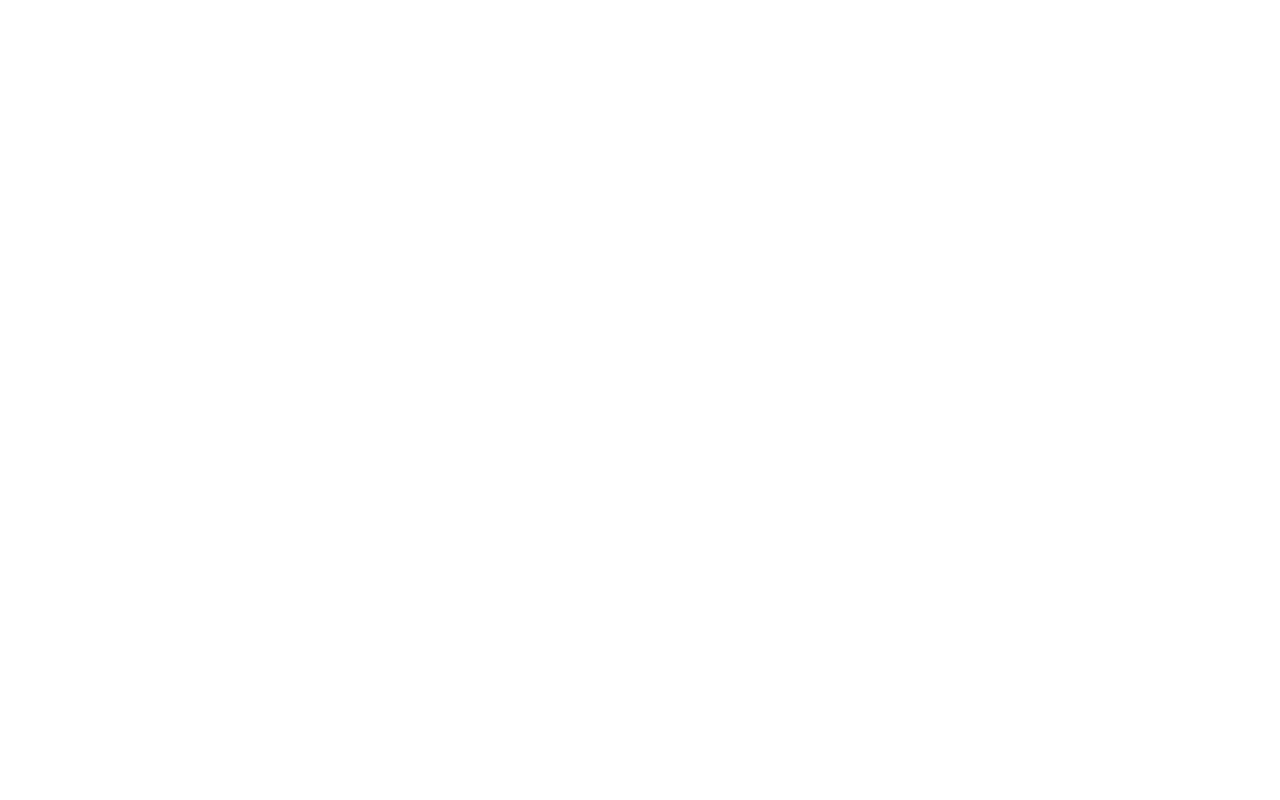
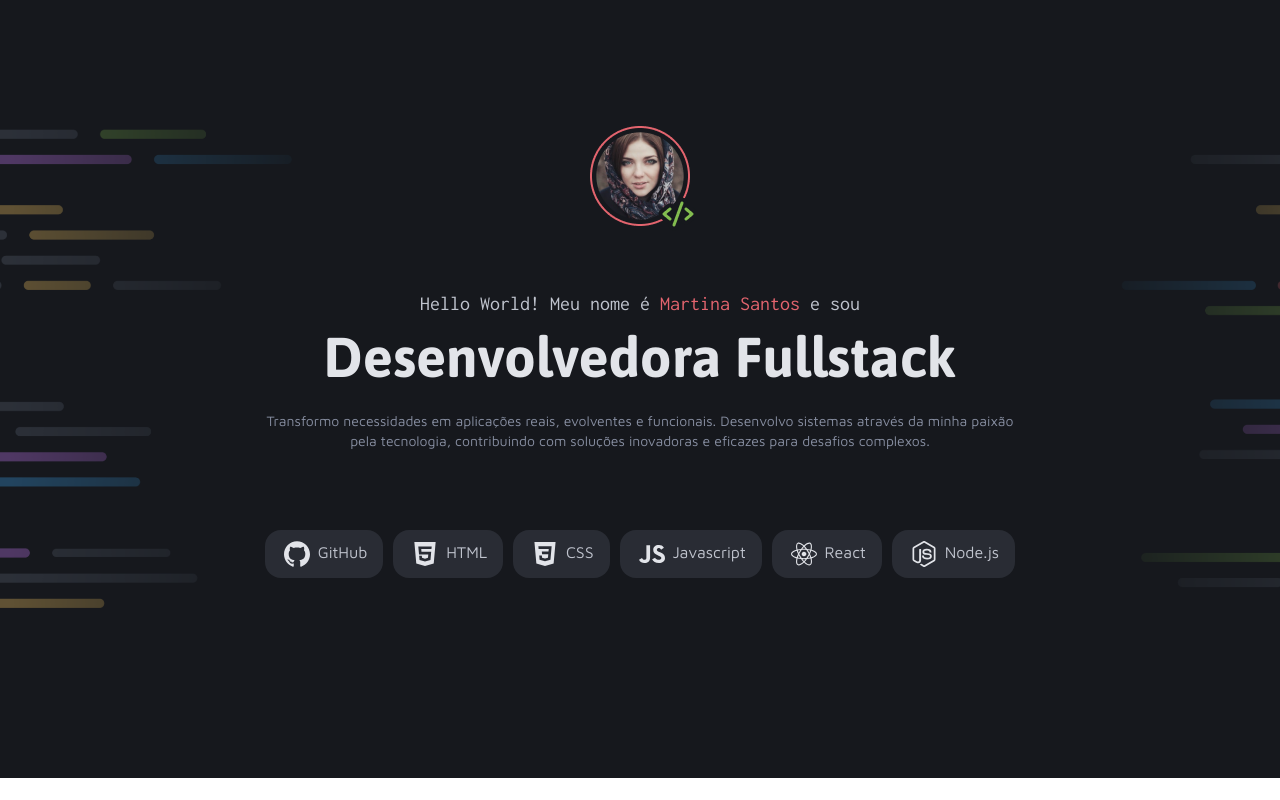
Before and after one commit to isacgouveia/portofiliodev, a plain HTML site: page index.html in a window 1280 px wide. Drawn offline with Linux system fonts and the light colour scheme.

Commit message:
Ajustando o Header e colocando as informações das skills

```diff
--- a/assets/css/index.css
+++ b/assets/css/index.css
@@ -11,12 +11,12 @@
     --bg-green: #82BC4F;
     --bg-yellow: #EABD5F;
 
-    --grey-100: #0D0E11;
-    --grey-200: #16181D;
-    --grey-300: #292C34;
-    --grey-400: #878EA1;
-    --grey-500: #C0C4CE;
-    --grey-600: #E2E4E9;
+    --gray-100: #0D0E11;
+    --gray-200: #16181D;
+    --gray-300: #292C34;
+    --gray-400: #878EA1;
+    --gray-500: #C0C4CE;
+    --gray-600: #E2E4E9;
 
     --font-family-asap: "Asap", sans-serif;
     --title-lg: bold 56px/120% var(--font-family-asap);
@@ -28,5 +28,74 @@
 
     --font-family-maven: "Maven Pro", sans-serif;
     --text-md: normal 16px/140% var(--font-family-maven);
-    --text-md: normal 14px/140% var(--font-family-maven);
+    --text-sm: normal 14px/140% var(--font-family-maven);
 }
+
+header {
+    width: 100vw;
+
+    display: flex;
+    text-align: center;
+    align-items: center;
+    justify-content: center;
+
+    background-image: url(../images/Background_Intro.png);
+    background-repeat: no-repeat;
+    background-size: cover;
+
+    #info {
+        width: auto;
+        padding: 120px 163px;
+
+        #head {
+            width: 750px;
+
+            p:nth-child(2) {
+                padding-top: 56px;
+                font: var(--subtitle);
+                color: var(--gray-500);
+
+                span{
+                    color: var(--bg-red);
+                }
+            }
+
+            h1 {
+                padding-block: 8px 20px;
+                font: var(--title-lg);
+                color: var(--gray-600);
+            }
+
+            p:nth-child(4) {
+                font: var(--text-sm);
+                color: var(--gray-400);
+
+            }
+        }
+
+        #tags {
+            display: flex;
+            padding-block: 80px;
+            justify-content: space-between;
+
+
+            .skills {
+                font: var(--text-md);
+                color: var(--gray-500);
+
+                padding: 8px 16px;
+                border-radius: 16px;
+                background-color: var(--gray-300);
+
+                img {
+                    vertical-align: middle;
+                }
+
+
+            }
+        }
+    }
+
+
+
+}
--- a/index.html
+++ b/index.html
@@ -13,6 +13,48 @@
     <link href="https://fonts.googleapis.com/css2?family=Asap:ital,wght@0,100..900;1,100..900&family=Inconsolata:wght@200..900&family=Maven+Pro:wght@400..900&display=swap" rel="stylesheet">
 </head>
 <body>
+    <header>
+        <div id="info">
+            <div id="head">
+                <img src="assets/images/Avatar.png" alt="Foto de perfil da Martina Santos">
+                <p>Hello World! Meu nome é <span>Martina Santos</span> e sou</p>
+                <h1>Desenvolvedora Fullstack</h1>
+                <p>Transformo necessidades em aplicações reais, evolventes e funcionais. Desenvolvo sistemas através da minha paixão pela tecnologia, contribuindo com soluções inovadoras e eficazes para desafios complexos.</p>
+            </div>
+
+            <div id="tags">
+                <div class="skills">
+                    <img src="assets/images/skills/GitHub.svg" alt="Icone do Github">
+                    <span>GitHub</span>
+                </div>
+
+                <div class="skills">
+                    <img src="assets/images/skills/HTML.svg" alt="Icone do HTML">
+                    <span>HTML</span>
+                </div>
+
+                <div class="skills">
+                    <img src="assets/images/skills/CSS.svg" alt="Icone do CSS">
+                    <span>CSS</span>
+                </div>
+
+                <div class="skills">
+                    <img src="assets/images/skills/JavaScript.svg" alt="Icone do Javascript">
+                    <span>Javascript</span>
+                </div>
+
+                <div class="skills">
+                    <img src="assets/images/skills/React.svg" alt="Icone do React">
+                    <span>React</span>
+                </div>
+
+                <div class="skills">
+                    <img src="assets/images/skills/Node.js.svg" alt="Icone do NodeJS">
+                    <span>Node.js</span>
+                </div>
+            </div>
+        </div>
+    </header>
 
 </body>
 </html>
```
Also changed, not shown: assets/images/Avatar.png (added), assets/images/skills/CSS.svg (renamed from assets/images/icons/CSS.svg), assets/images/skills/GitHub.svg (renamed from assets/images/icons/GitHub.svg), assets/images/skills/HTML.svg (renamed from assets/images/icons/HTML.svg), assets/images/skills/JavaScript.svg (renamed from assets/images/icons/JavaScript.svg), assets/images/skills/Node.js.svg (renamed from assets/images/icons/Node.js.svg), assets/images/skills/React.svg (renamed from assets/images/icons/React.svg).
